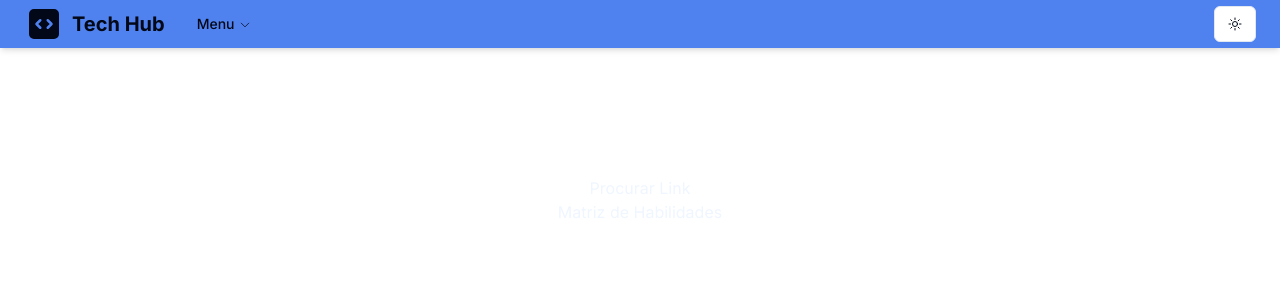
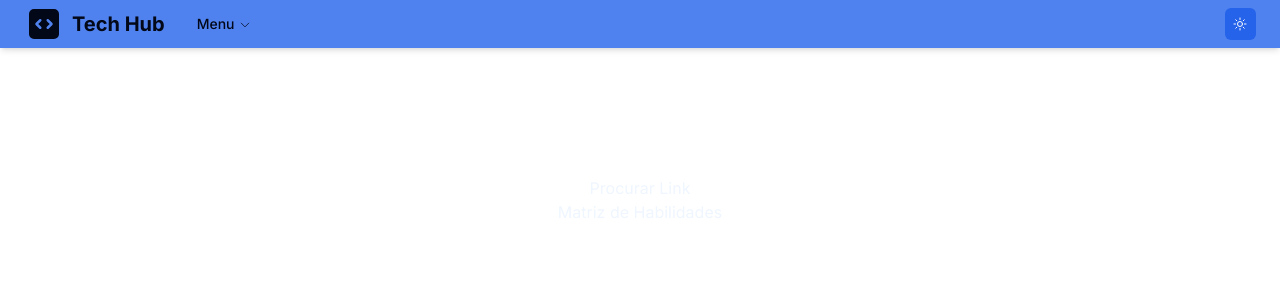
Before and after one commit to zatiro/links-hub, a Next.js app: page / in a window 1280 px wide. Shown: the top 300 px of the page. Built offline with nearby package versions, Linux system fonts and the light colour scheme.

Commit message:
Estilização do Menu

```diff
--- a/src/components/Menu.tsx
+++ b/src/components/Menu.tsx
@@ -57,7 +57,7 @@ export function NavigationMenuDemo() {
     <NavigationMenu>
       <NavigationMenuList>
         <NavigationMenuItem>
-          <NavigationMenuTrigger className="bg-transparent hover:bg-transparent">Menu</NavigationMenuTrigger>
+          <NavigationMenuTrigger>Menu</NavigationMenuTrigger>
           <NavigationMenuContent>
             <ul className="grid gap-3 p-6 md:w-[400px] lg:w-[500px] lg:grid-cols-[.75fr_1fr]">
               <li className="row-span-3">
--- a/src/components/ThemeSelector.tsx
+++ b/src/components/ThemeSelector.tsx
@@ -20,7 +20,7 @@ export function ThemeSelector() {
   return (
     <DropdownMenu>
       <DropdownMenuTrigger asChild>
-        <Button variant="outline" size="sm">
+        <Button className='h-8 w-8' variant={'default'} size={'icon'}>
           <SunIcon className="h-4 w-4 rotate-0 scale-100 transition-all dark:-rotate-90 dark:scale-0" />
           <MoonIcon className="absolute h-4 w-4 rotate-90 scale-0 transition-all dark:rotate-0 dark:scale-100" />
           <span className="sr-only">Toggle theme</span>
--- a/src/components/ui/navigation-menu.tsx
+++ b/src/components/ui/navigation-menu.tsx
@@ -43,7 +43,7 @@ NavigationMenuList.displayName = NavigationMenuPrimitive.List.displayName
 const NavigationMenuItem = NavigationMenuPrimitive.Item
 
 const navigationMenuTriggerStyle = cva(
-  "group inline-flex h-10 w-max items-center justify-center rounded-md bg-background px-4 py-2 text-sm font-medium transition-colors hover:bg-accent hover:text-accent-foreground focus:bg-accent focus:text-accent-foreground focus:outline-none disabled:pointer-events-none disabled:opacity-50 data-[active]:bg-accent/50 data-[state=open]:bg-accent/50"
+  "group inline-flex h-10 w-max items-center justify-center rounded-md px-4 py-2 text-sm font-medium transition-colors hover:text-accent-foreground focus:text-accent-foreground focus:outline-none disabled:pointer-events-none disabled:opacity-50 data-[active]:bg-accent/50"
 )
 
 const NavigationMenuTrigger = React.forwardRef<
```
